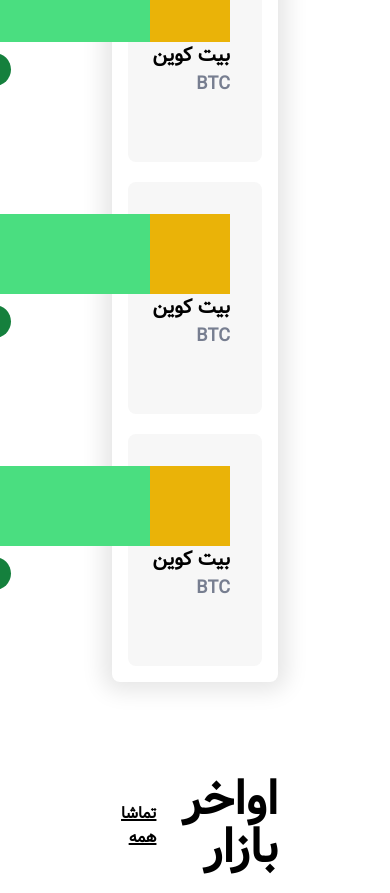
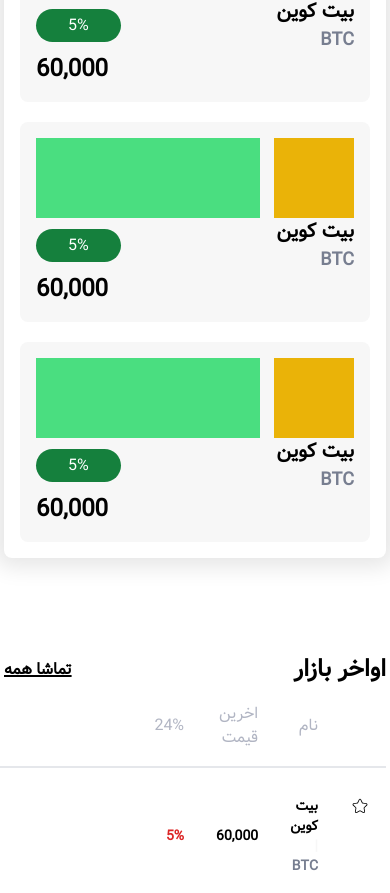
Before and after one commit to sobhanhsa/aio-exchange, a Next.js app: page / in a window 390 px wide. Shown: the part 1078-1971 px from the top of the page. Built offline with nearby package versions, Linux system fonts and the light colour scheme.

Commit message:
feat : redesign

```diff
--- a/src/app/page.tsx
+++ b/src/app/page.tsx
@@ -10,17 +10,17 @@
 
             </div>
             {/* main content */}
-            <div className=" flex flex-col px-28 w-full relative">
+            <div className=" flex flex-col p-1 md:px-12 lg:px-28 w-full relative">
                 {/* top currency list */}
                 <CardListSmall items={coins} />
                 {/* quad list */}
                 <CardListBig   items={coins}/>
                 {/* latest */}
-                <div className="flex flex-col mt-24">
+                <div className="flex text-base flex-col mt-24">
                     {/* title (head) */}
                     <div className="flex justify-between items-center">
                         {/* title */}
-                        <p className="text-5xl font-bold">
+                        <p className="text-2xl sm:text-3xl md:text-5xl font-bold">
                             اواخر بازار
                         </p>
                         {/* show more */}
@@ -35,32 +35,33 @@
                         <thead className="border-b-2">
                             <tr>
                                 {/* star col */}
-                                <td className=" p-4 text-secondarySoft text-xl w-[5%]  ">
+                                <td className=" p-4 text-secondarySoft md:text-xl w-[5%]  ">
 
                                 </td>
                                 {/* name col */}
-                                <td className=" p-4 text-secondarySoft text-xl w-1/3 text-right">
+                                <td className=" p-4 text-secondarySoft md:text-xl w-1/3 text-right">
                                     نام
                                 </td>
                                 {/* last price col */}
-                                <td className=" p-4 text-secondarySoft text-xl">
+                                <td className=" p-4 text-secondarySoft md:text-xl">
                                     اخرین قیمت
                                 </td>
                                 {/* change day col */}
-                                <td className=" p-4 text-secondarySoft text-xl">
+                                <td className=" p-4 text-secondarySoft md:text-xl">
                                     24%
                                 </td>
                                 {/* market cap col*/}
-                                <td className=" p-4 text-secondarySoft text-xl">
+                                <td className=" invisible sm:visible p-4 text-secondarySoft md:text-xl">
                                     ارزش بازار
                                 </td>
                                 {/* change week col */}
-                                <td className=" p-4 text-secondarySoft text-xl text-left">
+                                <td className="invisible sm:vivisble p-4 text-secondarySoft md:text-xl text-left">
                                     هفته اخیر
                                 </td>
                             </tr>
                         </thead>
                         <tbody>
+                            {/* rows */}
                             {coins.map(c => (
                                 <TableCard
                                     name={c.name}
--- a/src/components/card/Card.tsx
+++ b/src/components/card/Card.tsx
@@ -52,7 +52,7 @@
 
 export const CardBig = (props:cardProps) => {
     return (
-        <div className="flex bg-bgSoft rounded-lg p-8   ">
+        <div className="flex bg-bgSoft rounded-lg p-4 sm:p-8   ">
             {/* info container */}
             <div className=" flex flex-col sm:justify-between flex-1">
                 {/* logo container */}
--- a/src/components/tableCard/TableCard.tsx
+++ b/src/components/tableCard/TableCard.tsx
@@ -1,3 +1,5 @@
+import { CiStar } from "react-icons/ci"
+
 type propsType = {
     name:string
     price:string
@@ -8,13 +10,26 @@
 
 export const TableCard  = (props:propsType) => {
     return (
-        <tr className="font-bold text-lg">
-            <td className=" p-4 py-7">
+        <tr className="font-bold text-sm md:text-lg hover:bg-primary/15  ">
+            <td className=" p-4 py-7 flex items-center">
                 {/* <CiStar /> */}
+                <CiStar size={20} />
+
             </td>
             {/* row name */}
-            <td className=" p-4 py-7 " >
-                {props.name}
+            <td className=" p-4 py-7" >
+                <p className=" m-auto inline">
+                    {props.name}
+                </p>
+                <span className=" text-bgSoft m-auto">
+                {" "}
+                    |
+                {" "}
+                </span>
+                {/* symbol */}
+                <span className=" text-secondary m-auto ">
+                    BTC
+                </span>
             </td>
             <td className=" p-4 py-7 ">
                 {props.price}
@@ -22,10 +37,10 @@
             <td className=" p-4 py-7 text-red-600">
                 {props.change}
             </td>
-            <td className=" p-4 py-7 ">
+            <td className="invisible sm:visible p-4 py-7 ">
                 {props.cap}
             </td>
-            <td className=" p-4 py-7 text-left" >
+            <td className=" invisible sm:visible p-4 py-7 text-left" >
                 {props.weekChange}
             </td>
         </tr>
```
